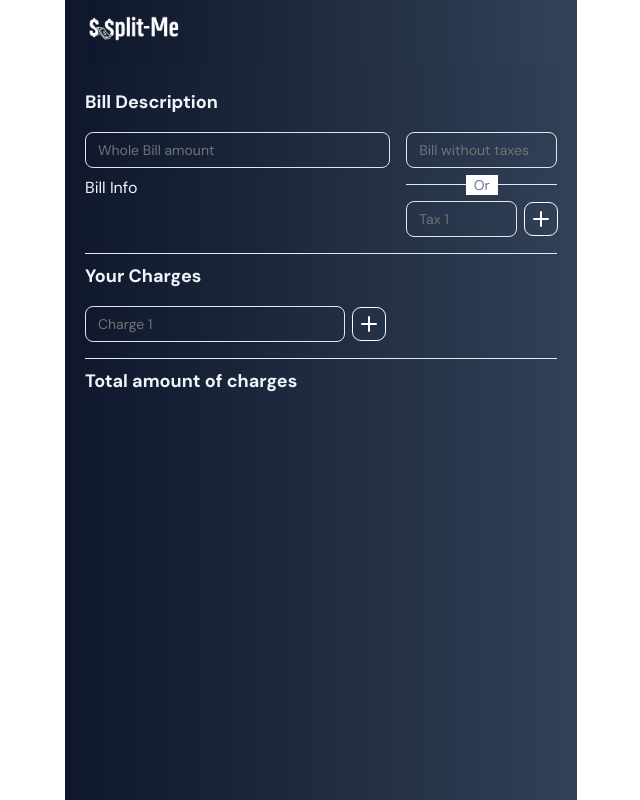
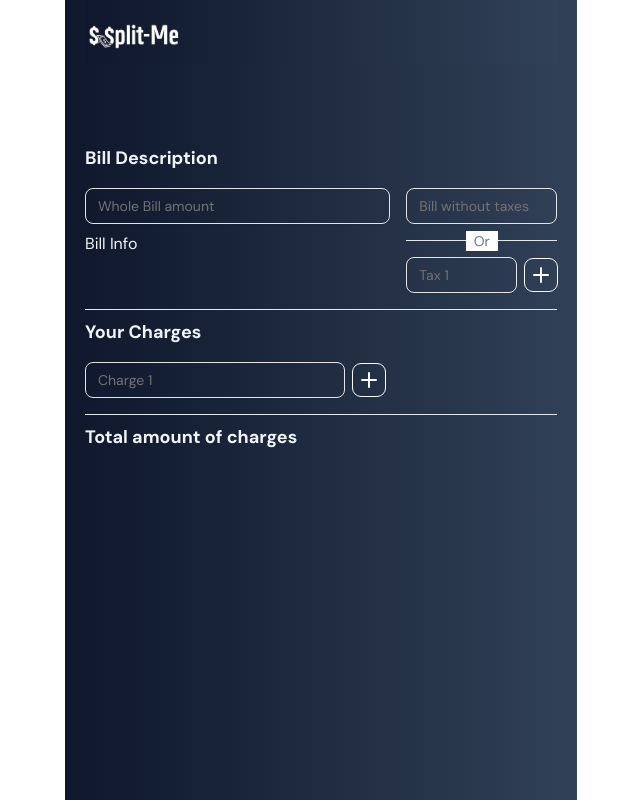
Before and after one commit to targerian/split-me, a Next.js app: page / in a window 1280 px wide. Shown: the whole page, without its empty margins (319-959 px from the left). Built offline with nearby package versions, Linux system fonts and the light colour scheme.

Commit message:
adjust padding

```diff
--- a/src/pages/index.tsx
+++ b/src/pages/index.tsx
@@ -139,7 +139,7 @@ export default function Home() {
   };
 
 
-  return <div className="container mt-6">
+  return <div className="container mt-20">
     <form onSubmit={handleSubmit(onSubmit)}>
       <div className="flex flex-col items-start justify-center h-full w-full">
         <h1 className="text-lg font-bold mb-4">Bill Description</h1>
--- a/src/screens/home/navbar.tsx
+++ b/src/screens/home/navbar.tsx
@@ -2,7 +2,7 @@ import Image from "next/image";
 
 export function Navbar() {
   return (
-    <div className="w-full h-16 bg-gradient-to-r from-slate-900 to-slate-700 z-50 py-3 ">
+    <div className="w-full h-16 bg-gradient-to-r from-slate-900 to-slate-700 z-50 pt-5 pb-3 ">
       <Image width={100} height={50} src='/images/logo.png' alt='logo' priority />
     </div>
   )
```
